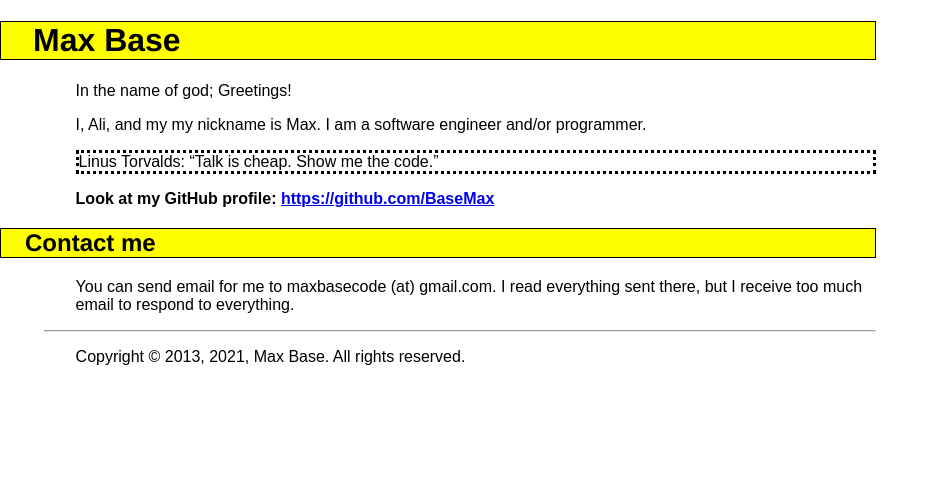
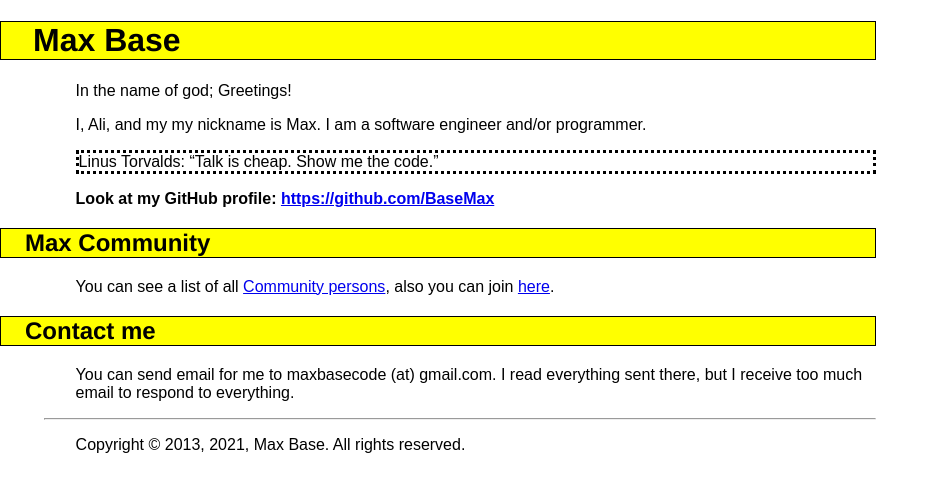
Before and after one commit to dev-blueMagician/NextCommunity.github.io, a Jekyll site: the page built from index.md, in a window 1280 px wide. Shown: the top 492 px of the page, without its empty margins (0-939 px from the left). Built offline with Jekyll 4.4.1, drawn with Linux system fonts in a browser that asks for light colours.

Commit message:
Update index.md

```diff
--- a/index.md
+++ b/index.md
@@ -18,6 +18,9 @@ I, Ali, and my my nickname is Max. I am a software engineer and/or programmer.
 
 **Look at my GitHub profile: [https://github.com/BaseMax](https://github.com/BaseMax){:target="_blank"}**
 
+## Max Community
+
+You can see a list of all [Community persons](/network/){:target="_blank"}, also you can join [here](https://github.com/BaseMax/NextCommunity#want-to-add-yourself){:target="_blank"}.
 
 ## Contact me
 
```
